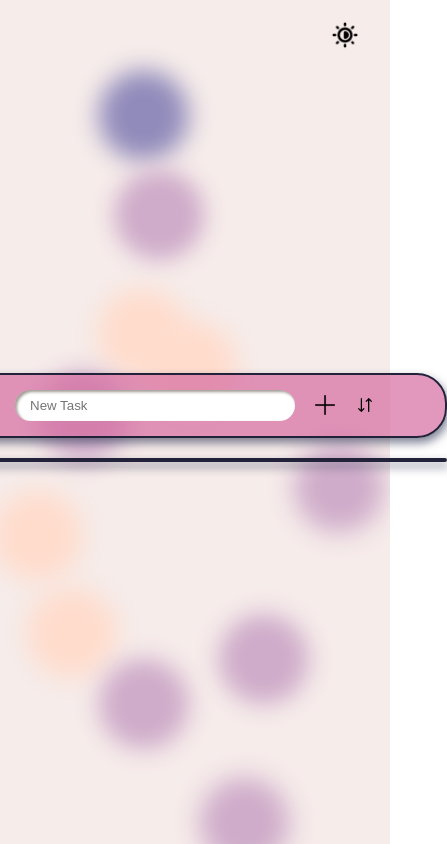
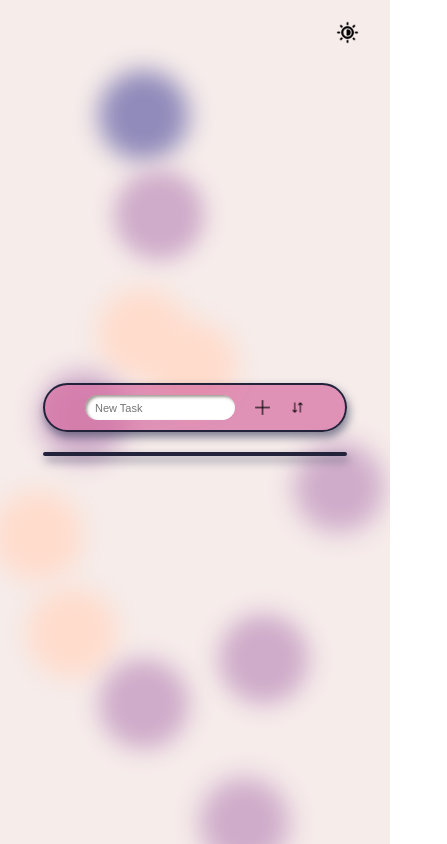
Before and after one commit to cat-codes/todo-list, a React (Vite) app: page / in a window 390 px wide. Shown: the whole page, 447 px wide, since content can reach past the window. Built offline with nearby package versions, Linux system fonts and the light colour scheme.

Commit message:
added responsive design

```diff
--- a/src/App.css
+++ b/src/App.css
@@ -93,3 +93,14 @@ button:hover::before {
   transform: translateX(-10px) scale(1);
   transition-delay: 1s;
 }
+
+@media screen and (max-width: 480px) {
+  body {
+      font-size: 11px;
+  }
+
+  button, .buttonDark, #checkbox, #darkCheckbox {
+    width: 15px;
+    height: 15px;
+  }
+}
--- a/src/components/Footer.css
+++ b/src/components/Footer.css
@@ -15,3 +15,15 @@
 #buttonPurge::before {
     content: "Remove all tasks";
 }
+
+@media screen and (max-width: 630px) {
+    #footer {
+        max-width: 400px;
+    }
+}
+
+@media screen and (max-width: 480px) {
+    #footer {
+        max-width: 300px;
+    }
+}
--- a/src/components/Header.css
+++ b/src/components/Header.css
@@ -3,7 +3,7 @@
     flex-direction: row;
     align-items: center;
     justify-content: center;
-    max-width: 500px;
+    width: 500px;
     padding: 15px 0;
     border-radius: 30px;
     margin-bottom: 20px;
@@ -51,3 +51,29 @@
         #buttonSort::before {
             content: "Sort tasks";
         }
+
+        @media screen and (max-width: 630px) {
+            #header {
+                max-width: 400px;
+            }
+
+            input {
+                max-width: 200px;
+            }
+        }
+
+        @media screen and (max-width: 480px) {
+            #header {
+                max-width: 300px;
+                padding: 10px 0;
+            }
+
+            input {
+                max-width: 130px;
+                padding: 5px 10px;
+            }
+
+            input::placeholder {
+                font-size: 11px;
+            }
+        }
--- a/src/components/Middle.css
+++ b/src/components/Middle.css
@@ -56,3 +56,20 @@ ul li:hover #buttonRemove::before {
     position: absolute;
     transform: translateX(-30px)
 }
+
+@media screen and (max-width: 630px) {
+    #list {
+        max-width: 400px;
+    }
+}
+
+@media screen and (max-width: 480px) {
+    #list {
+        max-width: 300px;
+        margin-bottom: 5px;
+    }
+
+    li {
+        padding: 10px 0;
+    }
+}
--- a/src/components/ThemeButton.css
+++ b/src/components/ThemeButton.css
@@ -20,3 +20,10 @@
 #buttonDark {
     filter: invert(100%);
 }
+
+@media screen and (max-width: 480px) {
+    #button, #buttonDark {
+        width: 25px;
+        height: 25px;
+    }
+}
```
